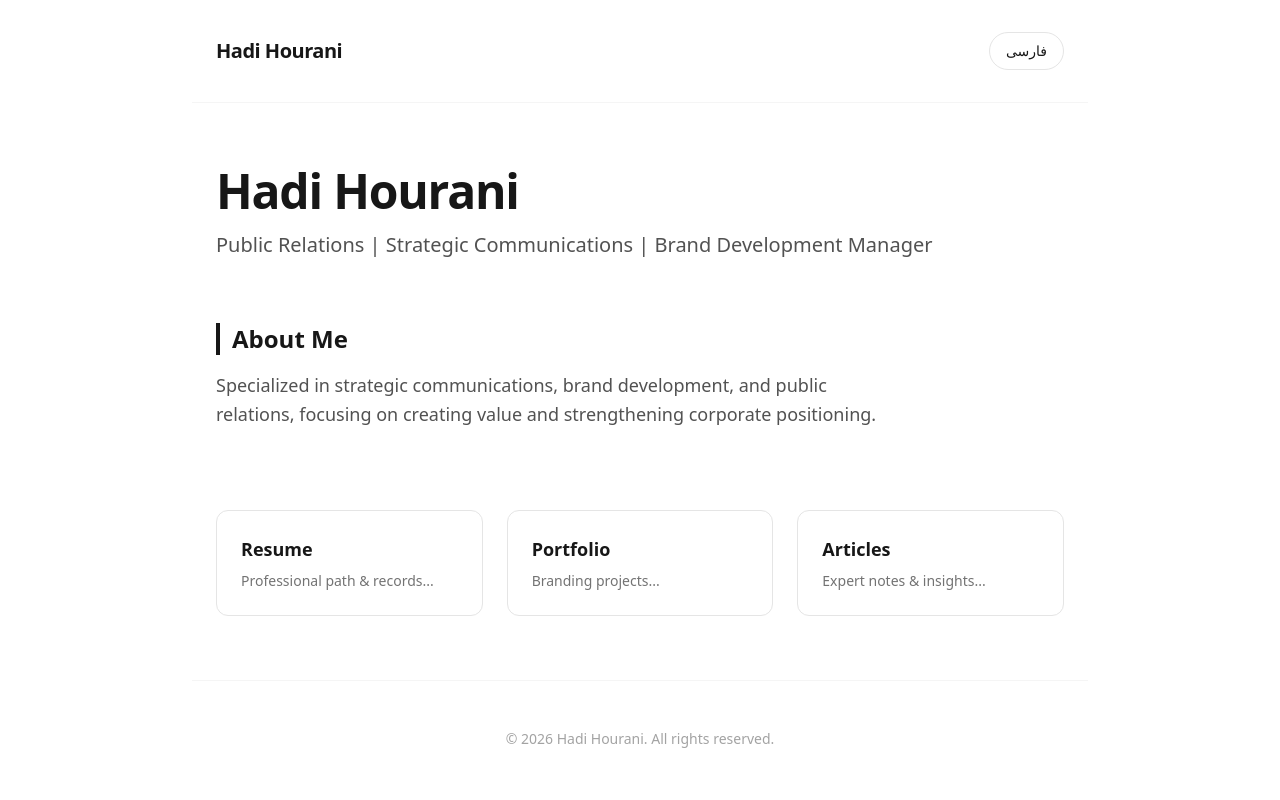
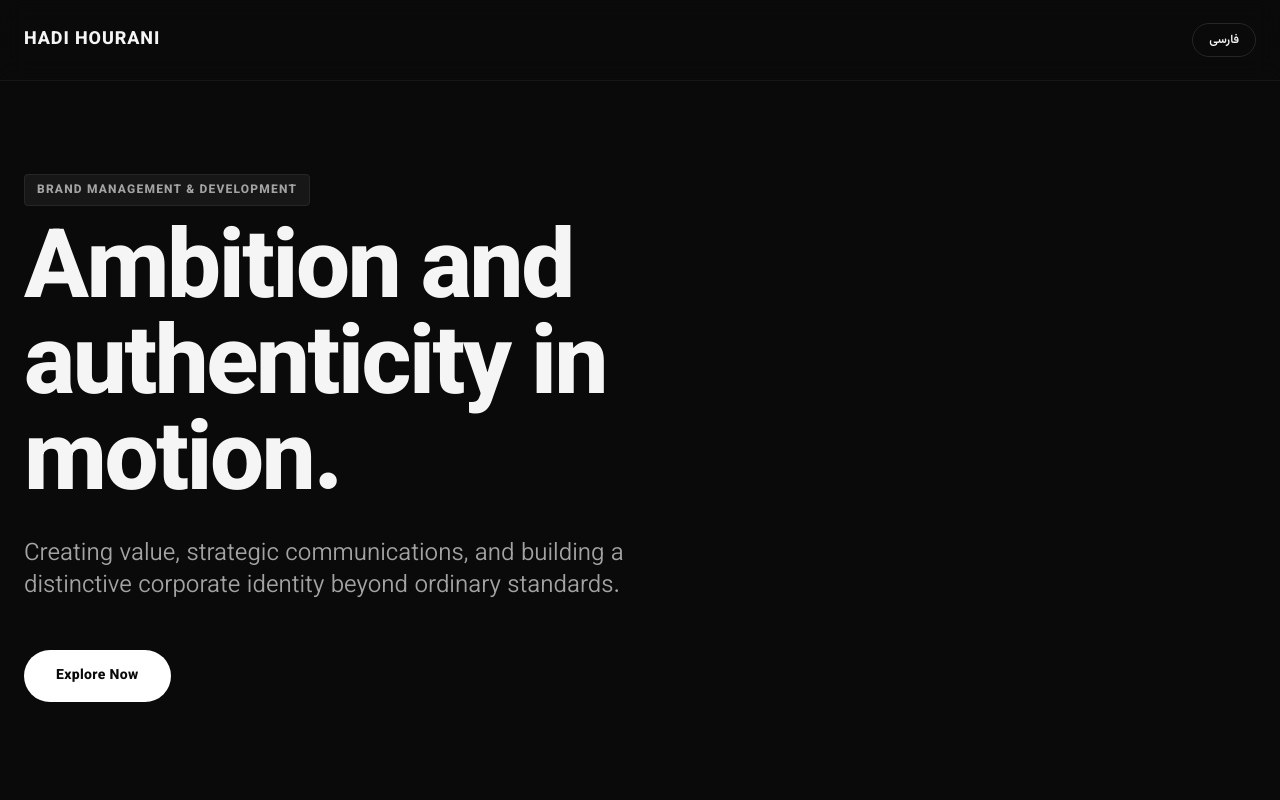
Before and after one commit to hadihouraniconnect-ctrl/portfolio, a plain HTML site: page index.html in a window 1280 px wide. Both pictures are taken after a click on the button "English". Shown: the top 800 px of the page. Drawn offline with nearby package versions, Linux system fonts and the light colour scheme.

Commit message:
Update index.html

```diff
--- a/index.html
+++ b/index.html
@@ -1,111 +1,128 @@
 <!DOCTYPE html>
-<html lang="fa" dir="rtl" id="html-root">
+<html lang="fa" dir="rtl" id="html-root" class="dark">
 <head>
     <meta charset="UTF-8">
     <meta name="viewport" content="width=device-width, initial-scale=1.0">
-    <title id="page-title">هادی هورانی | مدیر روابط عمومی و توسعه برند</title>
+    <title id="page-title">هادی هورانی | روابط عمومی و توسعه برند</title>
+    <!-- استفاده از Tailwind برای استایل‌دهی سریع و مدرن -->
     <script src="https://cdn.tailwindcss.com"></script>
+    <script>
+        tailwind.config = {
+            darkMode: 'class',
+            theme: {
+                extend: {
+                    colors: {
+                        darkbg: '#0a0a0a',
+                        cardbg: '#141414',
+                    }
+                }
+            }
+        }
+    </script>
+    <link href="https://fonts.googleapis.com/css2?family=Vazirmatn:wght@300;400;600;800&display=swap" rel="stylesheet">
+    <style>
+        body { font-family: 'Vazirmatn', sans-serif; }
+    </style>
 </head>
-<body class="bg-white text-neutral-900 font-sans transition-all duration-300">
+<body class="bg-darkbg text-neutral-100 antialiased selection:bg-neutral-700 selection:text-white">
 
-    <!-- Header -->
-    <header class="max-w-4xl mx-auto px-6 py-8 flex justify-between items-center border-b border-neutral-100">
-        <h1 class="text-xl font-bold tracking-tight" id="header-name">هادی هورانی</h1>
-        <button onclick="toggleLang()" id="lang-btn" class="text-sm font-medium px-4 py-2 rounded-full border border-neutral-200 hover:bg-neutral-50 transition cursor-pointer">
-            English
-        </button>
+    <!-- هدر مینیمال و شناور (مشابه سایت‌های مدرن) -->
+    <header class="fixed top-0 left-0 right-0 z-50 bg-darkbg/80 backdrop-blur-md border-b border-neutral-900">
+        <div class="max-w-7xl mx-auto px-6 h-20 flex justify-between items-center">
+            <a href="#" class="text-lg font-extrabold tracking-wider uppercase">Hadi Hourani</a>
+            <div class="flex items-center gap-4">
+                <button onclick="toggleLang()" id="lang-btn" class="text-xs font-semibold px-4 py-2 rounded-full border border-neutral-800 hover:border-neutral-50اعدة transition">
+                    English
+                </button>
+            </div>
+        </div>
     </header>
 
-    <!-- Main Content -->
-    <main class="max-w-4xl mx-auto px-6 py-16 space-y-16">
-
-        <!-- Hero Section -->
-        <section class="space-y-4">
-            <h2 class="text-4xl md:text-5xl font-extrabold tracking-tight" id="hero-name">هادی هورانی</h2>
-            <p class="text-xl text-neutral-600 font-medium" id="hero-title">مدیر روابط عمومی، ارتباطات راهبردی و توسعه برند</p>
+    <!-- لندینگ پیج و بخش اول (Hero Section تمام صفحه) -->
+    <main>
+        <section class="min-h-screen flex flex-col justify-center items-start max-w-7xl mx-auto px-6 pt-20">
+            <div class="space-y-6 max-w-4xl">
+                <span class="text-xs font-bold tracking-widest uppercase text-neutral-400 bg-neutral-900 px-3 py-1.5 rounded border border-neutral-800" id="hero-tag">
+                    مدیریت و توسعه برند
+                </span>
+                <h1 class="text-5xl md:text-8xl font-extrabold tracking-tight leading-none" id="hero-title">
+                    آمبیژن و اصالت در مسیر توسعه.
+                </h1>
+                <p class="text-lg md:text-2xl text-neutral-400 font-light max-w-2xl leading-relaxed" id="hero-desc">
+                    خلق ارزش، ارتباطات راهبردی و ساخت هویت متمایز سازمانی فراتر از استانداردهای معمولی.
+                </p>
+                <div class="pt-6 flex gap-4">
+                    <a href="#about" class="px-8 py-4 bg-white text-darkbg font-bold rounded-full hover:bg-neutral-200 transition text-sm tracking-wide" id="cta-btn">
+                        شروع کاوش
+                    </a>
+                </div>
+            </div>
         </section>
 
-        <!-- About Section -->
-        <section class="space-y-4">
-            <h3 class="text-2xl font-bold border-l-4 border-neutral-900 pl-3 rtl:border-r-4 rtl:border-l-0 rtl:pr-3 rtl:pl-0" id="about-heading">درباره من</h3>
-            <p class="text-neutral-600 text-lg leading-relaxed max-w-2xl" id="about-text">
-                متخصص در حوزه ارتباطات راهبردی، توسعه برند و مدیریت روابط عمومی با تمرکز بر خلق ارزش و تقویت جایگاه سازمانی.
-            </p>
-        </section>
-
-        <!-- Quick Links -->
-        <section class="grid grid-cols-1 md:grid-cols-3 gap-6 pt-4">
-            <div class="p-6 border border-neutral-200 rounded-xl hover:border-neutral-900 transition">
-                <h4 class="font-bold text-lg mb-2" id="card-1-title">رزومه</h4>
-                <p class="text-sm text-neutral-500" id="card-1-desc">مسیر حرفه‌ای و سوابق...</p>
-            </div>
-            <div class="p-6 border border-neutral-200 rounded-xl hover:border-neutral-900 transition">
-                <h4 class="font-bold text-lg mb-2" id="card-2-title">پورتفولیو</h4>
-                <p class="text-sm text-neutral-500" id="card-2-desc">پروژه‌های برندینگ...</p>
-            </div>
-            <div class="p-6 border border-neutral-200 rounded-xl hover:border-neutral-900 transition">
-                <h4 class="font-bold text-lg mb-2" id="card-3-title">مقالات</h4>
-                <p class="text-sm text-neutral-500" id="card-3-desc">یادداشت‌های تخصصی...</p>
+        <!-- بخش دوم: اسکرول محتوا و معرفی (مشابه بخش‌های پایین صفحه هدف) -->
+        <section id="about" class="min-h-screen flex flex-col justify-center max-w-7xl mx-auto px-6 py-32 border-t border-neutral-900">
+            <div class="grid grid-cols-1 md:grid-cols-2 gap-16 items-center">
+                <div class="space-y-6">
+                    <h2 class="text-3xl md:text-5xl font-bold tracking-tight" id="about-title">رویکردی متفاوت به ارتباطات</h2>
+                    <p class="text-neutral-400 text-lg leading-relaxed" id="about-text">
+                        در دنیای رقابتی امروز، حضور صرف کافی نیست. ما با اتکا بر استراتژی‌های دقیق و روایت‌گری اصولی، جایگاه برند شما را تثبیت و ماندگار می‌کنیم.
+                    </p>
+                </div>
+                <div class="h-96 bg-cardbg rounded-2xl border border-neutral-800 flex items-center justify-center text-neutral-600 font-mono text-sm">
+                    [تصویر یا المان بصری مینیمال]
+                </div>
             </div>
         </section>
     </main>
 
-    <!-- Footer -->
-    <footer class="max-w-4xl mx-auto px-6 py-12 border-t border-neutral-100 text-center text-sm text-neutral-400" id="footer-text">
+    <!-- فوتر ساده -->
+    <footer class="max-w-7xl mx-auto px-6 py-12 border-t border-neutral-900 text-center text-xs text-neutral-600" id="footer-text">
         &copy; 2026 هادی هورانی. All rights reserved.
     </footer>
 
-    <!-- Language Switcher Script -->
+    <!-- اسکریپت تغییر زبان دوزبانه -->
     <script>
         let currentLang = 'fa';
-
         const data = {
             fa: {
-                title: "هادی هورانی | مدیر روابط عمومی و توسعه برند",
-                name: "هادی هورانی",
-                titleText: "مدیر روابط عمومی، ارتباطات راهبردی و توسعه برند",
-                aboutH: "درباره من",
-                aboutT: "متخصص در حوزه ارتباطات راهبردی، توسعه برند و مدیریت روابط عمومی با تمرکز بر خلق ارزش و تقویت جایگاه سازمانی.",
-                c1t: "رزومه", c1d: "مسیر حرفه‌ای و سوابق...",
-                c2t: "پورتفولیو", c2d: "پروژه‌های برندینگ...",
-                c3t: "مقالات", c3d: "یادداشت‌های تخصصی...",
+                title: "هادی هورانی | روابط عمومی و توسعه برند",
+                tag: "مدیریت و توسعه برند",
+                heroTitle: "آمبیژن و اصالت در مسیر توسعه.",
+                heroDesc: "خلق ارزش، ارتباطات راهبردی و ساخت هویت متمایز سازمانی فراتر از استانداردهای معمولی.",
+                cta: "شروع کاوش",
+                aboutT: "رویکردی متفاوت به ارتباطات",
+                aboutD: "در دنیای رقابتی امروز، حضور صرف کافی نیست. ما با اتکا بر استراتژی‌های دقیق و روایت‌گری اصولی، جایگاه برند شما را تثبیت و ماندگار می‌کنیم.",
                 btn: "English",
-                dir: "rtl", lang: "fa"
+                footer: "&copy; 2026 هادی هورانی. All rights reserved.",
+                dir: "rtl"
             },
             en: {
-                title: "Hadi Hourani | PR & Brand Development Manager",
-                name: "Hadi Hourani",
-                titleText: "Public Relations | Strategic Communications | Brand Development Manager",
-                aboutH: "About Me",
-                aboutT: "Specialized in strategic communications, brand development, and public relations, focusing on creating value and strengthening corporate positioning.",
-                c1t: "Resume", c1d: "Professional path & records...",
-                c2t: "Portfolio", c2d: "Branding projects...",
-                c3t: "Articles", c3d: "Expert notes & insights...",
+                title: "Hadi Hourani | PR & Brand Development",
+                tag: "Brand Management & Development",
+                heroTitle: "Ambition and authenticity in motion.",
+                heroDesc: "Creating value, strategic communications, and building a distinctive corporate identity beyond ordinary standards.",
+                cta: "Explore Now",
+                aboutT: "A Different Approach to Communications",
+                aboutD: "In today's competitive world, mere presence is not enough. We secure and sustain your brand's position through precise strategies and principled storytelling.",
                 btn: "فارسی",
-                dir: "ltr", lang: "en"
+                footer: "&copy; 2026 Hadi Hourani. All rights reserved.",
+                dir: "ltr"
             }
         };
 
         function toggleLang() {
             currentLang = currentLang === 'fa' ? 'en' : 'fa';
             const d = data[currentLang];
-
-            document.getElementById('html-root').setAttribute('lang', d.lang);
             document.getElementById('html-root').setAttribute('dir', d.dir);
             document.getElementById('page-title').innerText = d.title;
-            document.getElementById('header-name').innerText = d.name;
+            document.getElementById('hero-tag').innerText = d.tag;
+            document.getElementById('hero-title').innerText = d.heroTitle;
+            document.getElementById('hero-desc').innerText = d.heroDesc;
+            document.getElementById('cta-btn').innerText = d.cta;
+            document.getElementById('about-title').innerText = d.aboutT;
+            document.getElementById('about-text').innerText = d.aboutD;
             document.getElementById('lang-btn').innerText = d.btn;
-            document.getElementById('hero-name').innerText = d.name;
-            document.getElementById('hero-title').innerText = d.titleText;
-            document.getElementById('about-heading').innerText = d.aboutH;
-            document.getElementById('about-text').innerText = d.aboutT;
-            document.getElementById('card-1-title').innerText = d.c1t;
-            document.getElementById('card-1-desc').innerText = d.c1d;
-            document.getElementById('card-2-title').innerText = d.c2t;
-            document.getElementById('card-2-desc').innerText = d.c2d;
-            document.getElementById('card-3-title').innerText = d.c3t;
-            document.getElementById('card-3-desc').innerText = d.c3d;
-            document.getElementById('footer-text').innerHTML = `&copy; 2026 ${d.name}. All rights reserved.`;
+            document.getElementById('footer-text').innerHTML = d.footer;
         }
     </script>
 </body>
```
